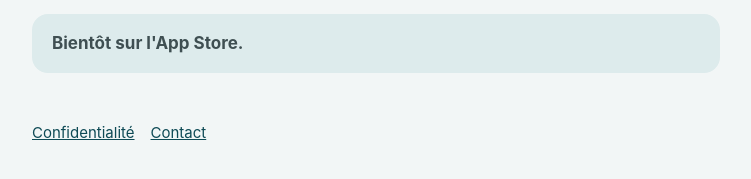
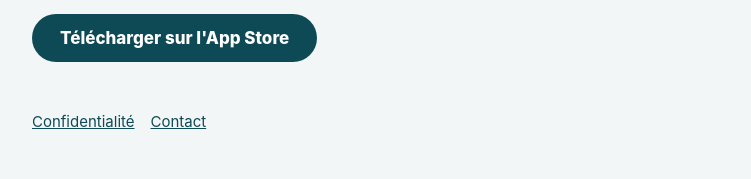
Before and after one commit to belkaiednaim/tete-libre, a plain HTML site: page index.html in a window 1280 px wide. Shown: the part 185-364 px from the top of the page, without its empty margins (264-1015 px from the left). Drawn offline with Linux system fonts and the light colour scheme.

Commit message:
Accueil : bouton de téléchargement App Store

```diff
--- a/index.html
+++ b/index.html
@@ -14,9 +14,7 @@
   <h1>Le suivi scolaire de vos enfants, en clair</h1>
 </header>
 <p>Tête Libre lit votre compte École Directe et vous montre l'essentiel : ce qui a changé, ce qui arrive, ce qui demande votre attention. Tout reste sur votre téléphone.</p>
-<div class="encadre">
-  <strong>Bientôt sur l'App Store.</strong>
-</div>
+<p><a class="bouton" href="https://apps.apple.com/fr/app/id6834939596">Télécharger sur l'App Store</a></p>
 <footer>
   <a href="confidentialite.html">Confidentialité</a><a href="contact.html">Contact</a>
 </footer>
--- a/style.css
+++ b/style.css
@@ -44,3 +44,14 @@ a { color: var(--marque); }
 li { margin: 4px 0; }
 footer { margin-top: 48px; color: var(--secondaire); font-size: 15px; }
 footer a { margin-right: 16px; }
+.bouton {
+  display: inline-block;
+  min-height: 48px;
+  line-height: 48px;
+  padding: 0 28px;
+  border-radius: 999px;
+  background: var(--marque);
+  color: var(--carte);
+  font-weight: 800;
+  text-decoration: none;
+}
```
